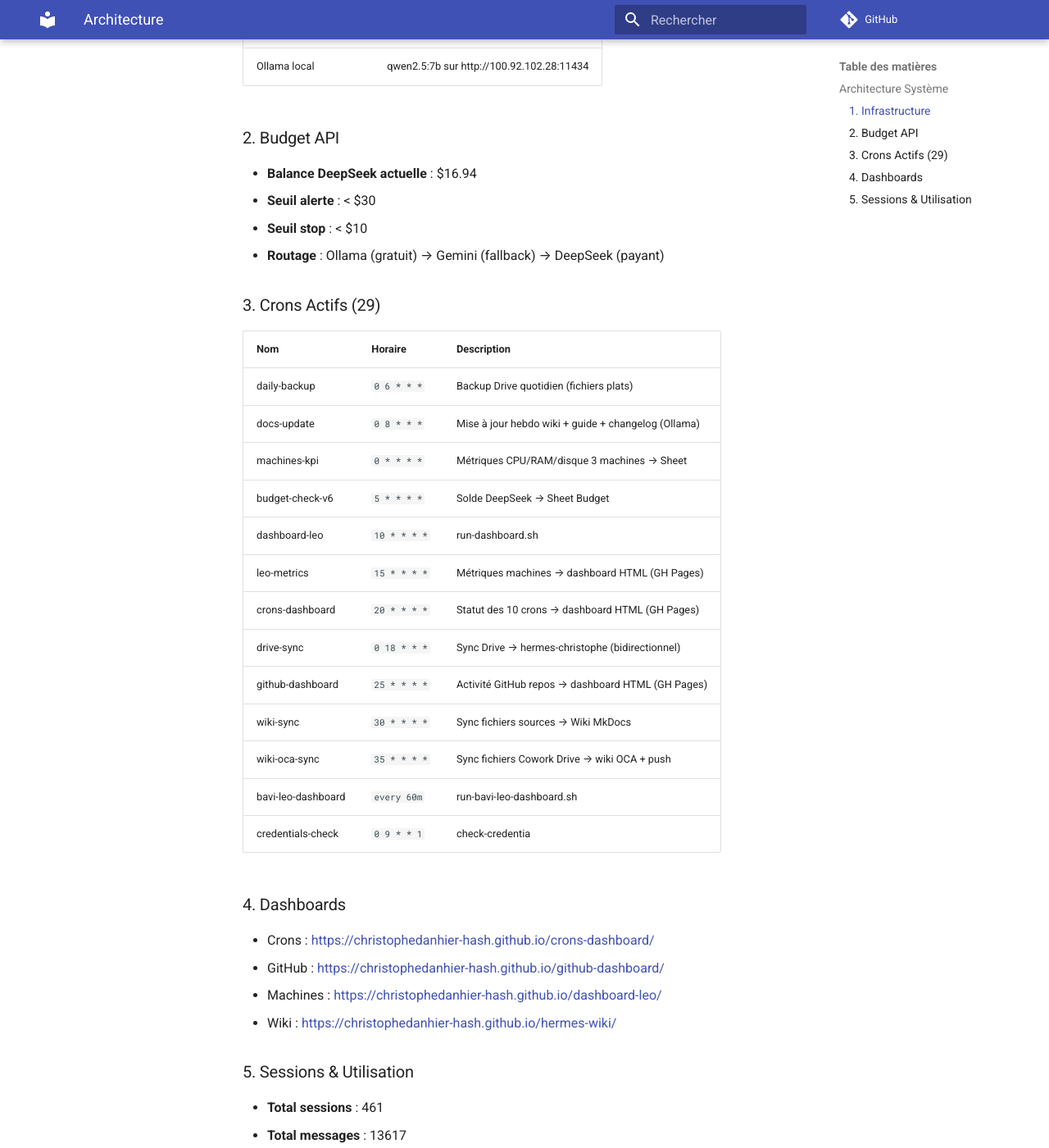
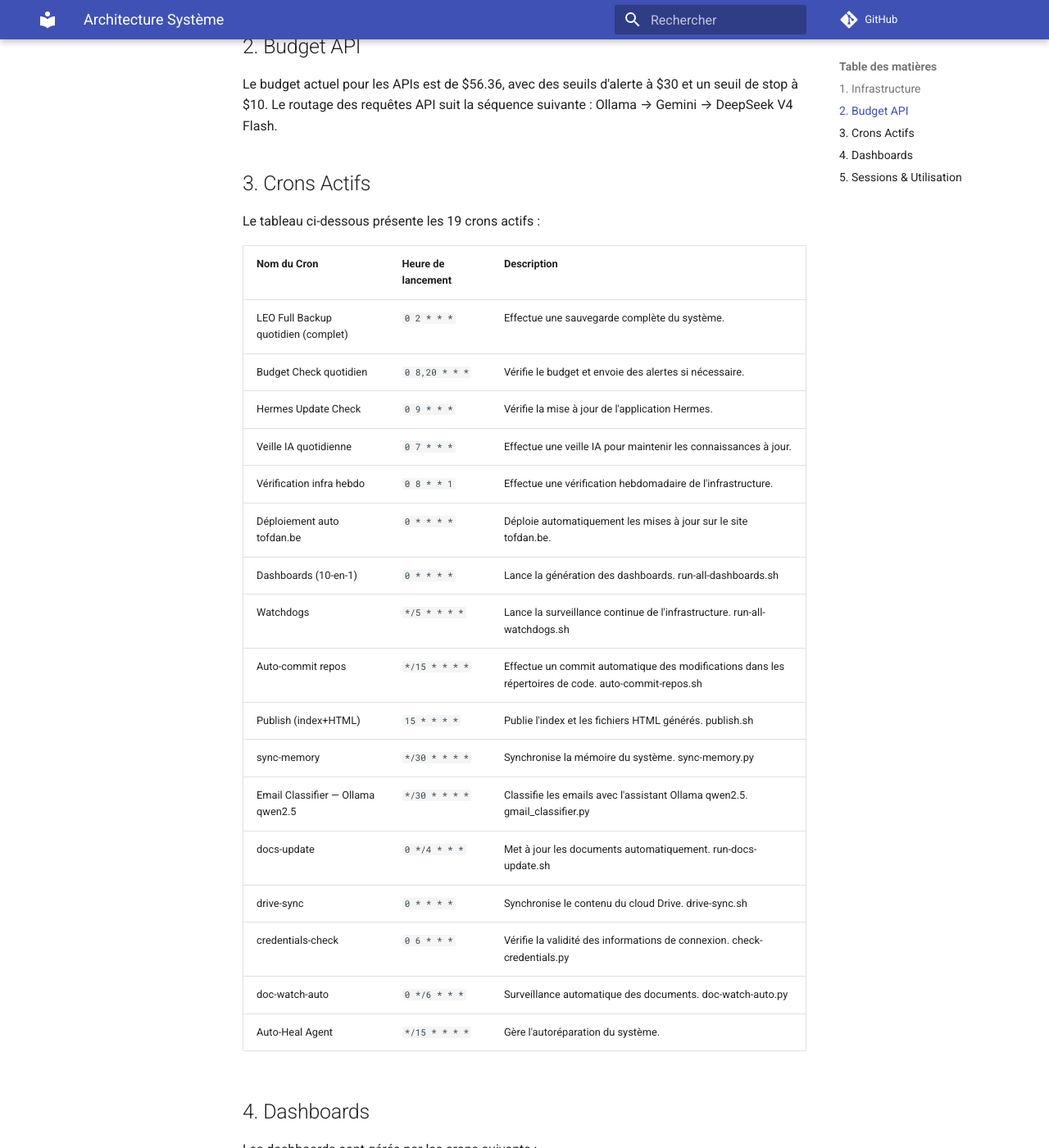
Before and after one commit to christophedanhier-hash/hermes-wiki, an MkDocs documentation site: the page built from docs/hermes/architecture.md, in a window 1280 px wide and 1400 px high, scrolled down 448 px. Shown: the whole window at 82% size. Built offline with MkDocs 1.6.1 and Material for MkDocs 9.7.7, drawn with Linux system fonts in a browser that asks for light colours; comment, search, counter and statistics services are not loaded; some of the changed text lies outside the part shown.

Commit message:
docs: mise à jour hebdomadaire du 01/07/2026

```diff
--- a/docs/hermes/architecture.md
+++ b/docs/hermes/architecture.md
@@ -1,49 +1,56 @@
-## Architecture Système
+# Architecture Système
 
-### 1. Infrastructure
+## 1. Infrastructure
+L'infrastructure de l'assistant LEO est composée des éléments suivants :
 
-| Nom | Spécifications |
-| --- | --- |
-| Host LEO | i7-7700K, 22GB RAM, 457GB, Ubuntu 26.04 |
-| Container Hermes | Debian 13, Python 3.13, DeepSeek V4 Flash |
-| Interface Chromebook | Telegram |
-| Ollama local | qwen2.5:7b sur http://100.92.102.28:11434 |
+- **Host LEO**: i7-7700K avec 22GB de RAM.
+- **Container Debian 13 Python 3.13 DeepSeek V4 Flash**.
+- **Chromebook Telegram** pour la communication via Telegram.
+- **Ollama qwen2.5:7b** pour le traitement des tâches complexes.
 
-### 2. Budget API
+## 2. Budget API
+Le budget actuel pour les APIs est de $56.36, avec des seuils d'alerte à $30 et un seuil de stop à $10. Le routage des requêtes API suit la séquence suivante : Ollama → Gemini → DeepSeek V4 Flash.
 
-- **Balance DeepSeek actuelle** : $16.94
-- **Seuil alerte** : < $30
-- **Seuil stop** : < $10
-- **Routage** : Ollama (gratuit) → Gemini (fallback) → DeepSeek (payant)
+## 3. Crons Actifs
+Le tableau ci-dessous présente les 19 crons actifs :
 
-### 3. Crons Actifs (29)
+| **Nom du Cron** | **Heure de lancement** | **Description** |
+| --- | --- | --- |
+| LEO Full Backup quotidien (complet) | `0 2 * * *` | Effectue une sauvegarde complète du système. |
+| Budget Check quotidien | `0 8,20 * * *` | Vérifie le budget et envoie des alertes si nécessaire. |
+| Hermes Update Check | `0 9 * * *` | Vérifie la mise à jour de l'application Hermes. |
+| Veille IA quotidienne | `0 7 * * *` | Effectue une veille IA pour maintenir les connaissances à jour. |
+| Vérification infra hebdo | `0 8 * * 1` | Effectue une vérification hebdomadaire de l'infrastructure. |
+| Déploiement auto tofdan.be | `0 * * * *` | Déploie automatiquement les mises à jour sur le site tofdan.be. |
+| Dashboards (10-en-1) | `0 * * * *` | Lance la génération des dashboards. run-all-dashboards.sh |
+| Watchdogs | `*/5 * * * *` | Lance la surveillance continue de l'infrastructure. run-all-watchdogs.sh |
+| Auto-commit repos | `*/15 * * * *` | Effectue un commit automatique des modifications dans les répertoires de code. auto-commit-repos.sh |
+| Publish (index+HTML) | `15 * * * *` | Publie l'index et les fichiers HTML générés. publish.sh |
+| sync-memory | `*/30 * * * *` | Synchronise la mémoire du système. sync-memory.py |
+| Email Classifier — Ollama qwen2.5 | `*/30 * * * *` | Classifie les emails avec l'assistant Ollama qwen2.5. gmail_classifier.py |
+| docs-update | `0 */4 * * *` | Met à jour les documents automatiquement. run-docs-update.sh |
+| drive-sync | `0 * * * *` | Synchronise le contenu du cloud Drive. drive-sync.sh |
+| credentials-check | `0 6 * * *` | Vérifie la validité des informations de connexion. check-credentials.py |
+| doc-watch-auto | `0 */6 * * *` | Surveillance automatique des documents. doc-watch-auto.py |
+| Auto-Heal Agent | `*/15 * * * *` | Gère l'autoréparation du système. |
 
-| Nom | Horaire | Description |
-| --- | --- | --- |
-| daily-backup | `0 6 * * *` | Backup Drive quotidien (fichiers plats) |
-| docs-update | `0 8 * * *` | Mise à jour hebdo wiki + guide + changelog (Ollama) |
-| machines-kpi | `0 * * * *` | Métriques CPU/RAM/disque 3 machines → Sheet |
-| budget-check-v6 | `5 * * * *` | Solde DeepSeek → Sheet Budget |
-| dashboard-leo | `10 * * * *` | run-dashboard.sh |
-| leo-metrics | `15 * * * *` | Métriques machines → dashboard HTML (GH Pages) |
-| crons-dashboard | `20 * * * *` | Statut des 10 crons → dashboard HTML (GH Pages) |
-| drive-sync | `0 18 * * *` | Sync Drive → hermes-christophe (bidirectionnel) |
-| github-dashboard | `25 * * * *` | Activité GitHub repos → dashboard HTML (GH Pages) |
-| wiki-sync | `30 * * * *` | Sync fichiers sources → Wiki MkDocs |
-| wiki-oca-sync | `35 * * * *` | Sync fichiers Cowork Drive → wiki OCA + push |
-| bavi-leo-dashboard | `every 60m` | run-bavi-leo-dashboard.sh |
-| credentials-check | `0 9 * * 1` | check-credentia |
+## 4. Dashboards
+Les dashboards sont gérés par les crons suivants :
 
-### 4. Dashboards
+- **crons**: Lance la génération des dashboards pour les métriques de cron.
+- **github**: Lance la génération des dashboards pour les données GitHub.
+- **machines**: Lance la génération des dashboards pour l'état des machines.
+- **wiki**: Lance la génération des dashboards pour le contenu du wiki.
 
-- Crons : [https://christophedanhier-hash.github.io/crons-dashboard/](https://christophedanhier-hash.github.io/crons-dashboard/)
-- GitHub : [https://christophedanhier-hash.github.io/github-dashboard/](https://christophedanhier-hash.github.io/github-dashboard/)
-- Machines : [https://christophedanhier-hash.github.io/dashboard-leo/](https://christophedanhier-hash.github.io/dashboard-leo/)
-- Wiki : [https://christophedanhier-hash.github.io/hermes-wiki/](https://christophedanhier-hash.github.io/hermes-wiki/)
+## 5. Sessions & Utilisation
+Le système a enregistré un total de 59 sessions et 3720 messages. Les détails sont les suivants :
 
-### 5. Sessions & Utilisation
+- **Total sessions**: 59
+- **Total messages**: 3720
+- **Sessions via Telegram**: 4
 
-- **Total sessions** : 461
-- **Total messages** : 13617
-- **Sessions cli** : 3
-- **Sessions telegram** : 112
+La taille de la base de données est de 25.8 MB, ce qui indique un usage modéré et une gestion efficace des ressources.
+
+---
+
+Cette page Wiki MkDocs fournit une vue d'ensemble détaillée de l'architecture système, permettant une meilleure compréhension et gestion des opérations en cours.
```
